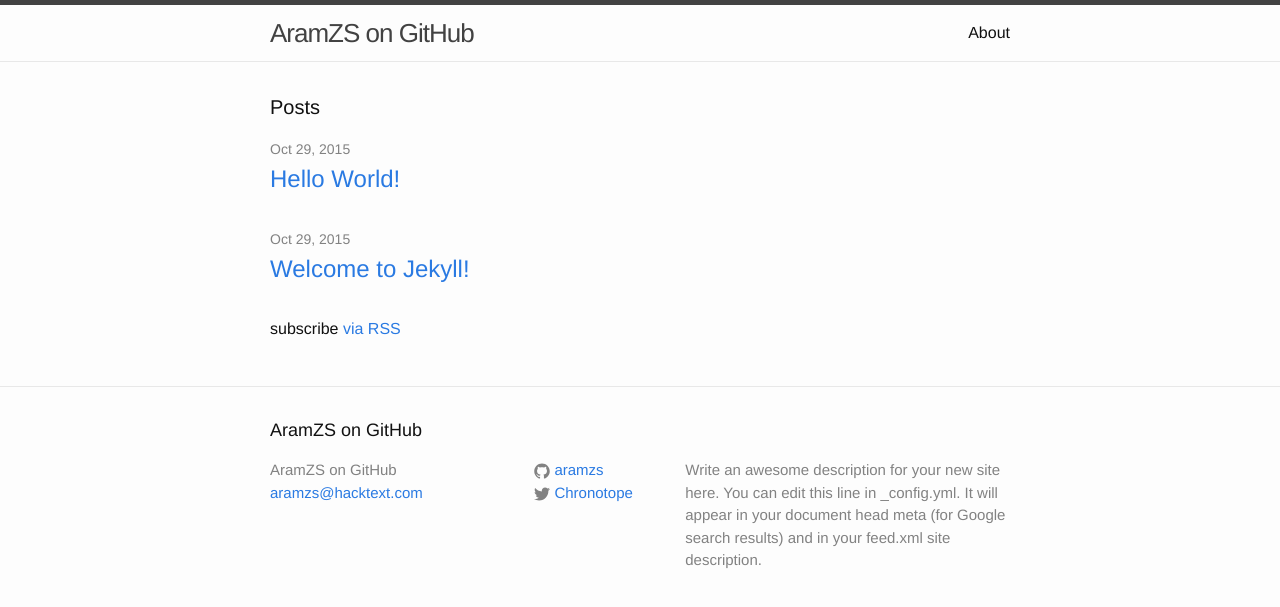
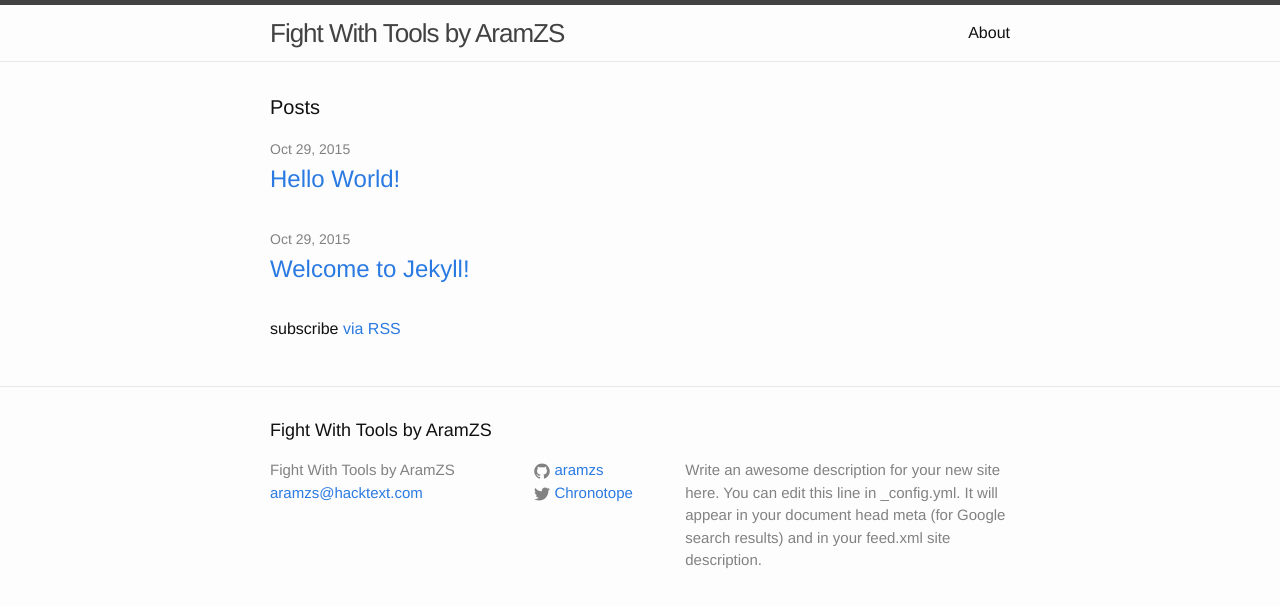
Before and after one commit to AramZS/aramzs.github.io, a Jekyll site: the page built from index.html, in a window 1280 px wide. Shown: the top 607 px of the page. Built offline with Jekyll 4.4.1, drawn with Linux system fonts in a browser that asks for light colours; part of the change alters nothing that is shown.

```diff
--- a/_config.yml
+++ b/_config.yml
@@ -6,7 +6,7 @@
 # 'jekyll serve'. If you change this file, please restart the server process.
 
 # Site settings
-title: AramZS on GitHub
+title: Fight With Tools by AramZS
 email: aramzs@hacktext.com
 description: > # this means to ignore newlines until "baseurl:"
   Write an awesome description for your new site here. You can edit this
--- a/_includes/head.html
+++ b/_includes/head.html
@@ -9,4 +9,26 @@
   <link rel="stylesheet" href="{{ "/css/main.css" | prepend: site.baseurl }}">
   <link rel="canonical" href="{{ page.url | replace:'index.html','' | prepend: site.baseurl | prepend: site.url }}">
   <link rel="alternate" type="application/rss+xml" title="{{ site.title }}" href="{{ "/feed.xml" | prepend: site.baseurl | prepend: site.url }}">
+
+  <meta name="author" content="Aram Zucker-Scharff" />
+
+  <meta property="article:author" content="https://www.facebook.com/aramzs" />
+  <meta property="og:title" content="{% if page.title %}{{ page.title | strip_html | strip_newlines | truncate: 160 }}{% else %}{{ site.title }}{% endif %}">
+  <meta property="og:site_name" content="{{ site.title }}" />
+  <meta property="og:description" content="{% if page.excerpt %}{{ page.excerpt | strip_html | strip_newlines | truncate: 160 }}{% else %}{{ site.description }}{% endif %}">
+  <meta property="og:url" content="{{ page.url | replace:'index.html','' | prepend: site.baseurl | prepend: site.url }}" />
+  <meta property="og:locale" content="en_US" />
+
+  {% if page.title %}
+  	<!-- Article specific OG data -->
+  	<meta property="og:image" content="http://example.com/ogp.jpg" />
+  	<meta property="og:type" content="article" />
+
+  {% else %}
+  	<!-- OG data for homepage -->
+  	<meta property="og:image" content="http://example.com/ogp.jpg" />
+  	<meta property="og:type" content="website" />
+  {% endif %}
+
+
 </head>
```
Also changed, not shown: _includes/favicon.ico (added).
